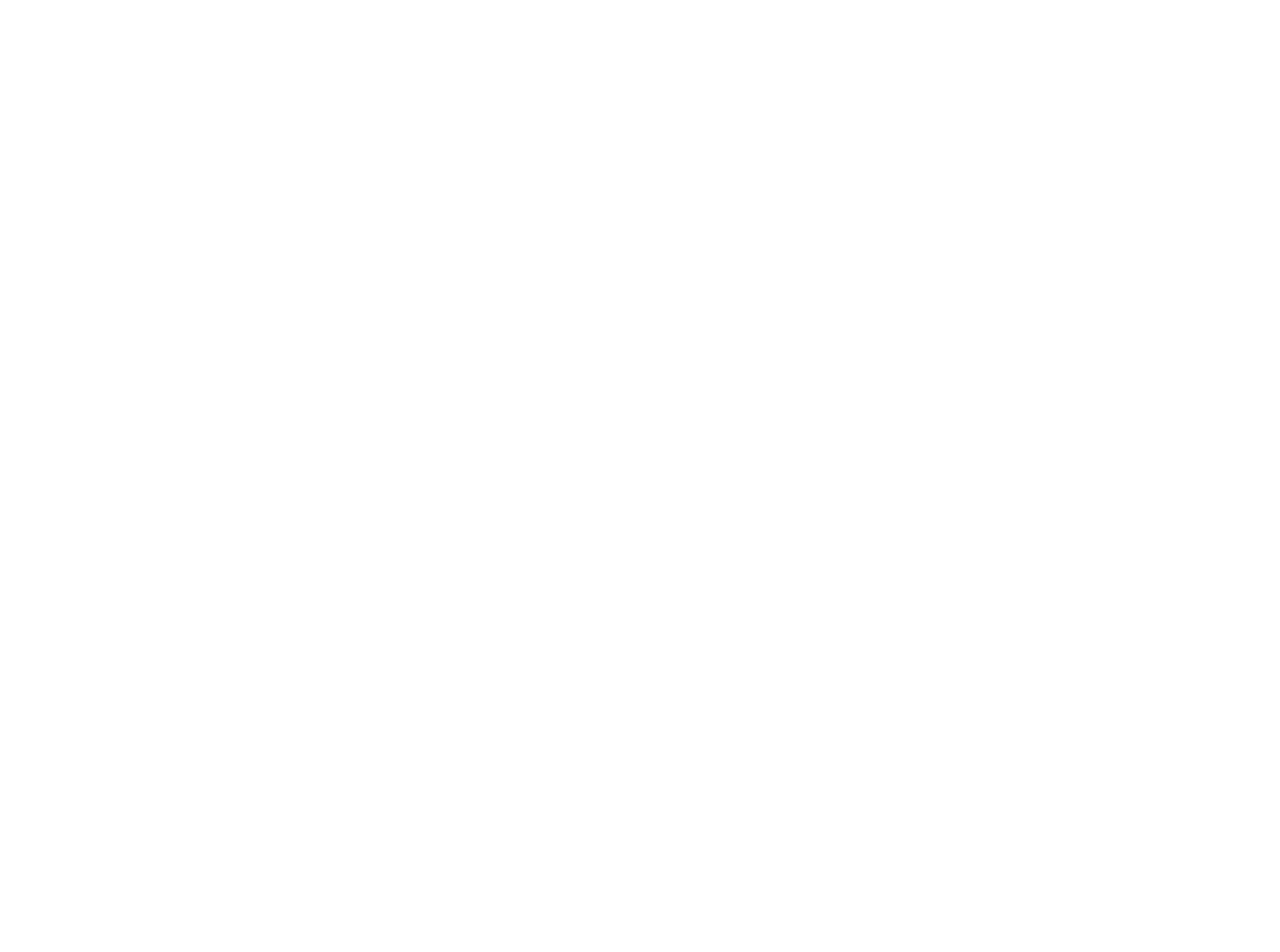
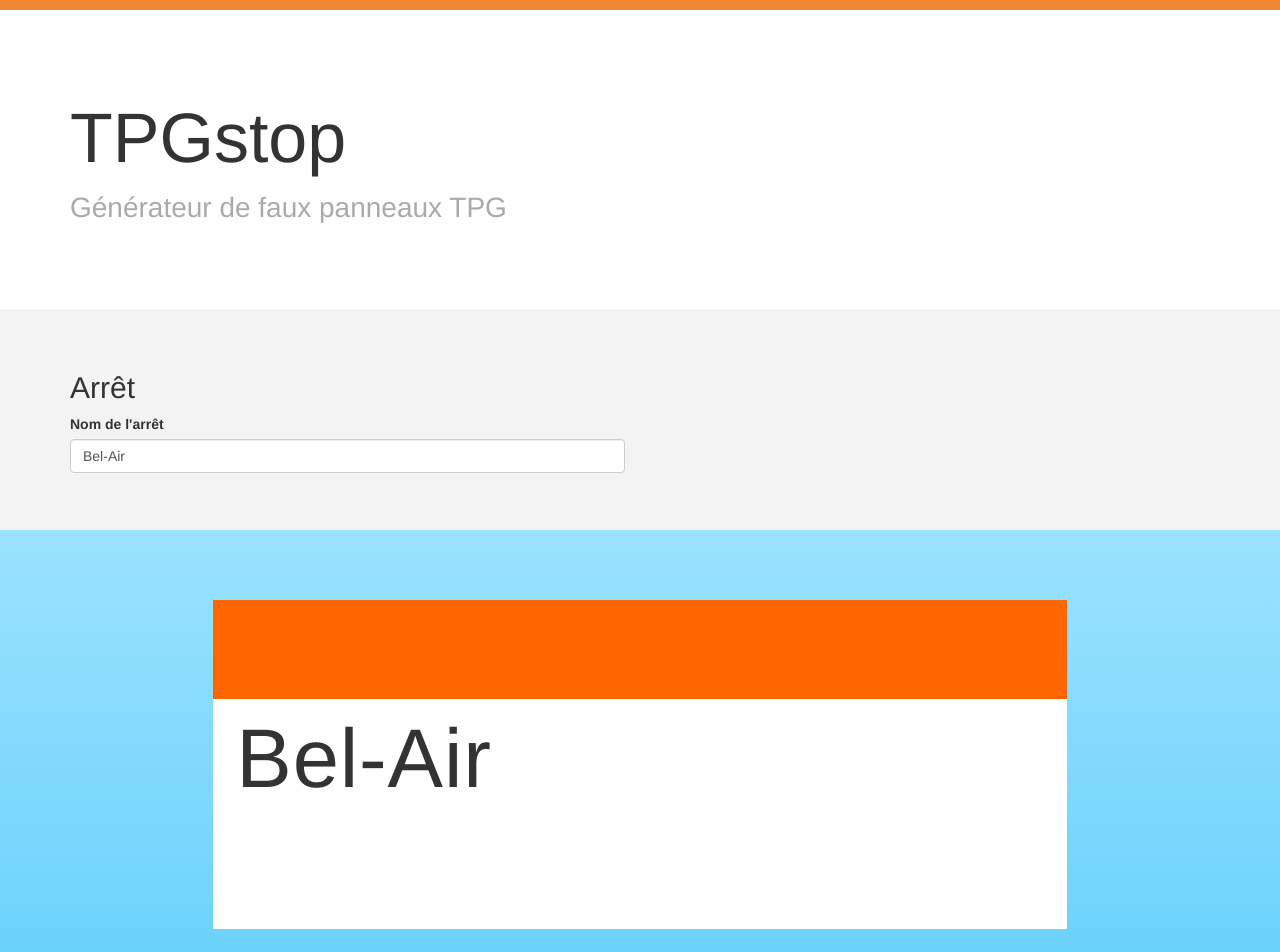
Before and after one commit to Nicolapps/TPGstop, a Vue app: page / in a window 1280 px wide. Shown: the top 952 px of the page. Before the commit the page ends 800 px from the top, so only its background shows below. Built offline with nearby package versions, Linux system fonts and the light colour scheme.

Commit message:
Show stop name

```diff
--- a/index.html
+++ b/index.html
@@ -3,6 +3,8 @@
   <head>
     <meta charset="utf-8">
     <title>TPGstop - Générateur de faux panneaux TPG</title>
+
+    <link rel="stylesheet" href="https://maxcdn.bootstrapcdn.com/bootstrap/3.3.7/css/bootstrap.min.css">
   </head>
   <body>
     <div id="app"></div>
--- a/src/App.vue
+++ b/src/App.vue
@@ -1,14 +1,34 @@
 <template>
   <div id="app">
+    <page-header></page-header>
+    <stop-settings :stop.sync="stop"></stop-settings>
+    <lines-settings></lines-settings>
+    <stop-display :stop="stop"></stop-display>
   </div>
 </template>
 
 <script>
+import PageHeader from 'components/PageHeader';
+import LinesSettings from 'components/LinesSettings';
+import StopSettings from 'components/StopSettings';
+import StopDisplay from 'components/StopDisplay';
+
 export default {
+  data() {
+    return {
+      stop: {
+        name: 'Bel-Air',
+        onDemand: false,
+      },
+    };
+  },
   name: 'app',
+  components: { PageHeader, LinesSettings, StopSettings, StopDisplay },
 };
 </script>
 
 <style>
-
+body {
+  border-top: 10px solid #F38630;
+}
 </style>
--- /dev/null
+++ b/src/components/LinesSettings.vue
@@ -0,0 +1,29 @@
+<template>
+  <!-- <section>
+    <div class="container">
+      <h2>Lignes</h2>
+
+      <div class="row">
+        <div class="col-md-6">
+          <div class="form-group">
+            <label>Nom</label>
+            <input class="form-control" type="text">
+          </div>
+        </div>
+      </div>
+    </div>
+  </section> -->
+</template>
+
+<script>
+export default {
+  name: 'LinesSettings',
+  props: ['stop'],
+};
+</script>
+
+<style scoped>
+section {
+  padding: 3em 0;
+}
+</style>
--- /dev/null
+++ b/src/components/PageHeader.vue
@@ -0,0 +1,30 @@
+<template>
+  <header>
+    <div class="container">
+      <h1>TPGstop</h1>
+      <p>Générateur de faux panneaux TPG</p>
+    </div>
+  </header>
+</template>
+
+<script>
+export default {
+  name: 'PageHeader',
+};
+</script>
+
+<style scoped>
+header {
+  margin: 5em 0;
+}
+
+h1 {
+  font-size: 5em;
+}
+
+p {
+  font-size: 2em;
+  line-height: 1.5;
+  color: #aaa;
+}
+</style>
--- /dev/null
+++ b/src/components/StopDisplay.vue
@@ -0,0 +1,63 @@
+<template>
+  <section>
+    <div class="container-fluid">
+      <div class="row">
+        <div class="col-xs-8 col-xs-offset-2">
+          <header>
+            <div>
+              <div class="company"></div>
+              <h2>{{ stop.name }}</h2>
+            </div>
+          </header>
+          <ul class="lines">
+          </ul>
+        </div>
+      </div>
+    </div>
+  </section>
+</template>
+
+<script>
+export default {
+  name: 'StopResult',
+  props: ['stop'],
+};
+</script>
+
+<style scoped>
+section {
+  background: linear-gradient(to bottom, #9be2fe 0%, #67d1fb 100%);
+
+  padding: 5em 0;
+}
+
+header {
+  margin-top: 40%;
+}
+
+header > div {
+  position: absolute;
+  top: 0;
+  bottom: 0;
+  left: 0;
+  right: 0;
+  background: #fff;
+}
+
+.company {
+  background: #f60;
+  height: 30%;
+}
+
+h2 {
+  font-size: 6.5vw;
+  letter-spacing: .01em;
+  margin: 1% 2.5%;
+  padding: .2%;
+  line-height: 1.2;
+
+  text-overflow: ellipsis;
+  white-space: nowrap;
+  overflow: hidden;
+}
+</style>
--- /dev/null
+++ b/src/components/StopSettings.vue
@@ -0,0 +1,30 @@
+<template>
+  <section>
+    <div class="container">
+      <h2>Arrêt</h2>
+
+      <div class="row">
+        <div class="col-md-6">
+          <div class="form-group">
+            <label for="name">Nom de l'arrêt</label>
+            <input class="form-control" type="text" v-model="stop.name" id="name">
+          </div>
+        </div>
+      </div>
+    </div>
+  </section>
+</template>
+
+<script>
+export default {
+  name: 'StopResult',
+  props: ['stop'],
+};
+</script>
+
+<style scoped>
+section {
+  background: #f3f3f3;
+  padding: 3em 0;
+}
+</style>
```
